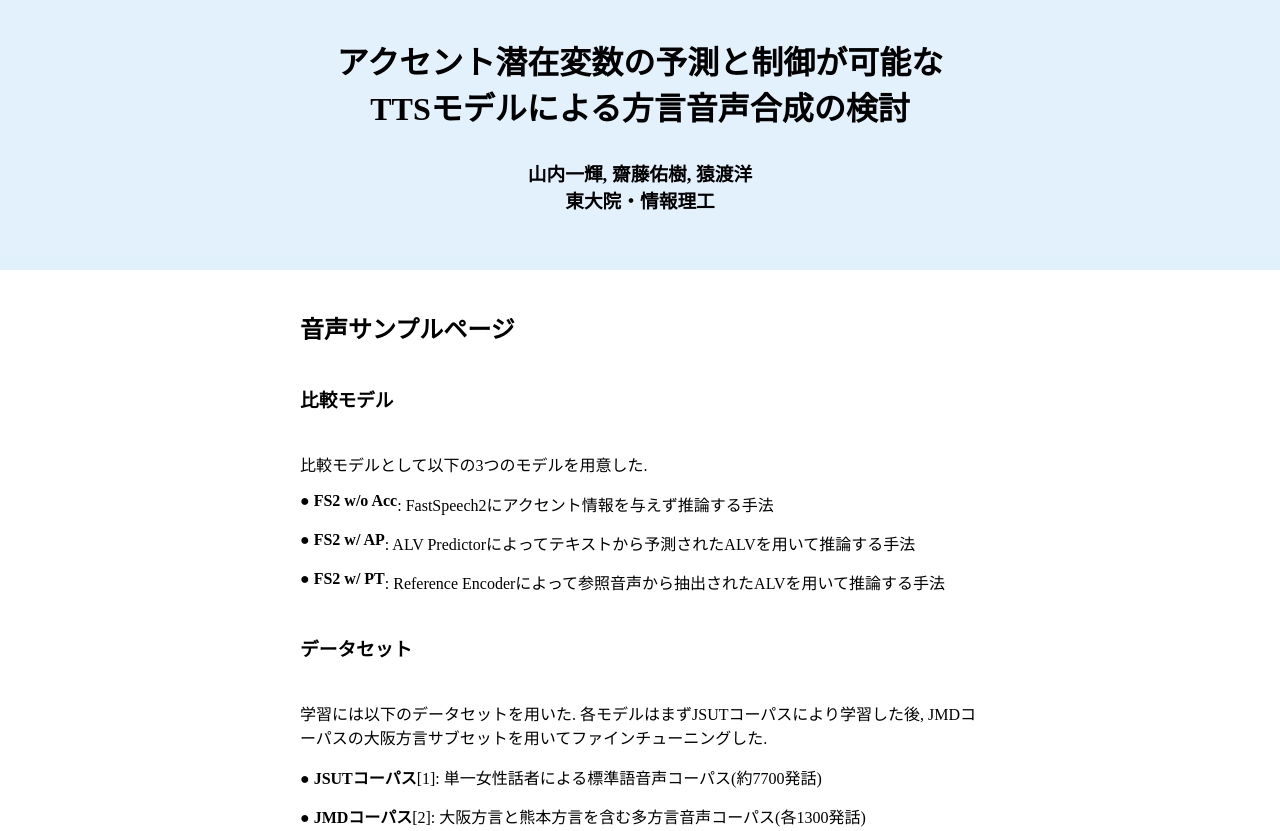
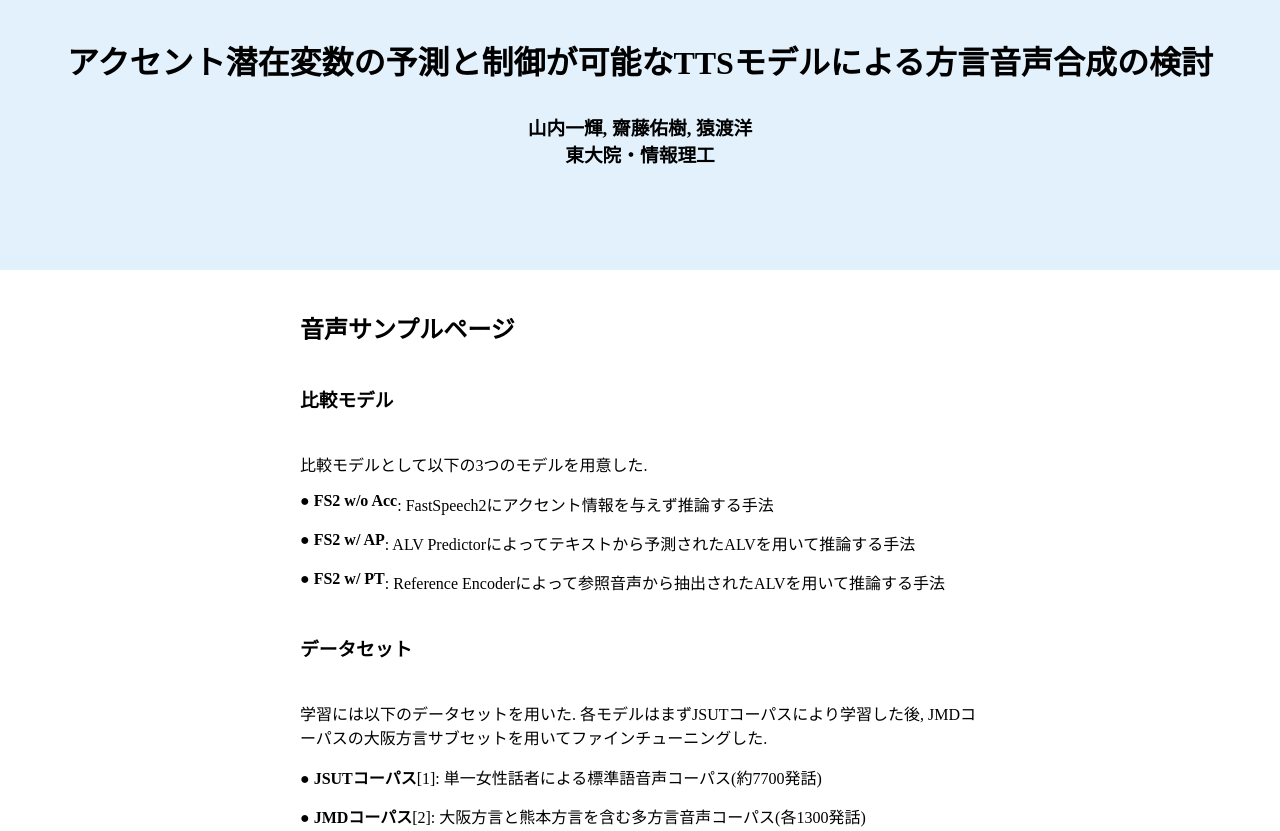
Before and after one commit to kyamauchi1023/yamauchi23asja, a plain HTML site: page index.html in a window 1280 px wide. Shown: the top 831 px of the page. Drawn offline with Linux system fonts and the light colour scheme.

Commit message:
Update index.html

```diff
--- a/index.html
+++ b/index.html
@@ -9,7 +9,7 @@
 </head>
 <header>
   <h1 class="head-1">
-    <a><br>アクセント潜在変数の予測と制御が可能な<br>TTSモデルによる方言音声合成の検討</a>
+    <a><br>アクセント潜在変数の予測と制御が可能なTTSモデルによる方言音声合成の検討</a>
   </h1>
   <h3 class="head-2">
     山内一輝, 齋藤佑樹, 猿渡洋<br>東大院・情報理工
```
